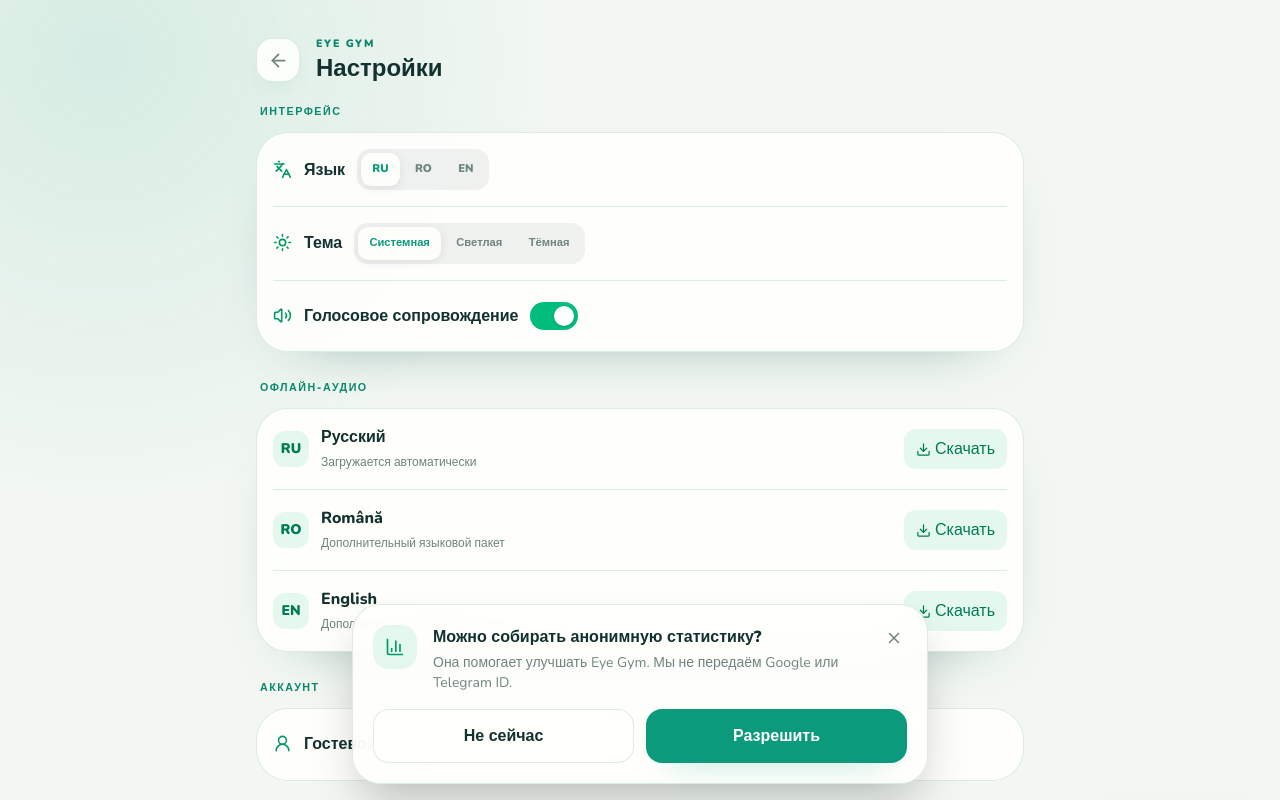
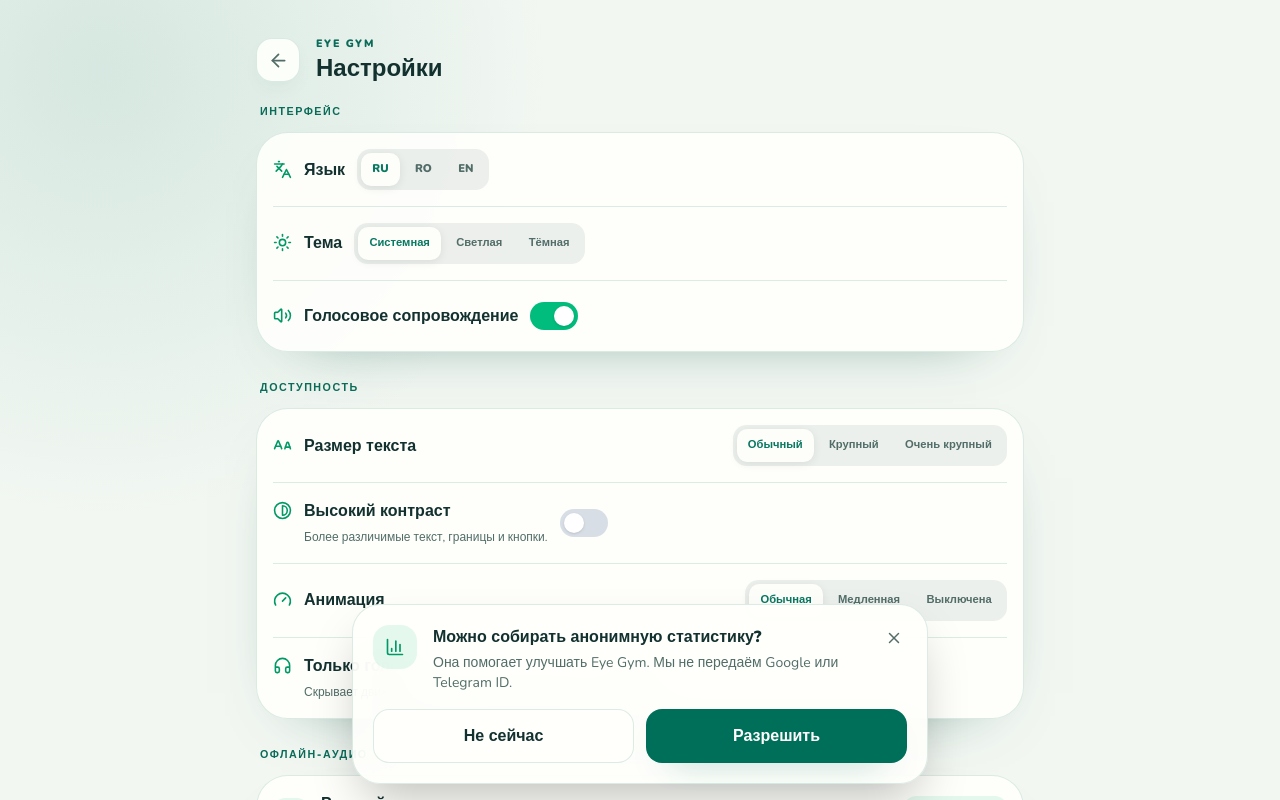
Before and after one commit to niko009/eye-gym-app, a React (Vite) app: page / in a window 1280 px wide. Both pictures are taken after a click on the button 1066 px from the left and 40 px from the top of the page. Shown: the top 800 px of the page. Built offline with nearby package versions, Linux system fonts and the light colour scheme; no server answers.

Commit message:
feat: add accessible workout preferences

```diff
--- a/index.html
+++ b/index.html
@@ -12,9 +12,13 @@
       (() => {
         try {
           const raw = localStorage.getItem('eye_gym_settings_v2');
-          const saved = raw ? JSON.parse(raw).theme : 'system';
+          const settings = raw ? JSON.parse(raw) : {};
+          const saved = settings.theme || 'system';
           const dark = saved === 'dark' || (saved !== 'light' && matchMedia('(prefers-color-scheme: dark)').matches);
           document.documentElement.dataset.theme = dark ? 'dark' : 'light';
+          document.documentElement.dataset.textSize = settings.textSize || 'default';
+          document.documentElement.dataset.contrast = settings.highContrast ? 'high' : 'standard';
+          document.documentElement.dataset.motion = settings.motion || 'normal';
         } catch {
           document.documentElement.dataset.theme = matchMedia('(prefers-color-scheme: dark)').matches ? 'dark' : 'light';
         }
--- a/src/App.tsx
+++ b/src/App.tsx
@@ -1,5 +1,5 @@
 import {useEffect, useRef, useState} from 'react';
-import {AnimatePresence, motion} from 'motion/react';
+import {AnimatePresence, MotionConfig, motion} from 'motion/react';
 import Dashboard from './components/Dashboard';
 import ConsentBanner from './components/ConsentBanner';
 import InstallPrompt from './components/InstallPrompt';
@@ -114,11 +114,14 @@ export default function App() {
       const dark = settings.theme === 'dark' || (settings.theme === 'system' && media.matches);
       document.documentElement.dataset.theme = dark ? 'dark' : 'light';
       document.documentElement.lang = settings.language;
+      document.documentElement.dataset.textSize = settings.textSize;
+      document.documentElement.dataset.contrast = settings.highContrast ? 'high' : 'standard';
+      document.documentElement.dataset.motion = settings.motion;
     };
     applyTheme();
     media.addEventListener('change', applyTheme);
     return () => media.removeEventListener('change', applyTheme);
-  }, [settings.language, settings.theme]);
+  }, [settings.highContrast, settings.language, settings.motion, settings.textSize, settings.theme]);
 
   useEffect(() => configureAnalytics(settings.analyticsConsent), [settings.analyticsConsent]);
 
@@ -204,6 +207,7 @@ export default function App() {
   const stats = calculateStats(records);
 
   return (
+    <MotionConfig reducedMotion={settings.motion === 'off' ? 'always' : 'user'} transition={settings.motion === 'slow' ? {duration: 0.55} : undefined}>
     <div className="mx-auto min-h-[var(--tg-viewport-stable-height,100dvh)] max-w-5xl text-tg-text">
       <AnimatePresence mode="wait">
         {view === 'dashboard' && (
@@ -245,9 +249,10 @@ export default function App() {
           />
         )}
       </AnimatePresence>
-      {settings.analyticsConsent !== 'unknown' ? <PwaUpdatePrompt language={settings.language} /> : null}
-      {settings.analyticsConsent !== 'unknown' ? <InstallPrompt language={settings.language} /> : null}
+      {!activePlan && settings.analyticsConsent !== 'unknown' ? <PwaUpdatePrompt language={settings.language} /> : null}
+      {!activePlan && settings.analyticsConsent !== 'unknown' ? <InstallPrompt language={settings.language} /> : null}
       <ConsentBanner settings={settings} onUpdate={updateSettings} />
     </div>
+    </MotionConfig>
   );
 }
--- a/src/api/sync.ts
+++ b/src/api/sync.ts
@@ -27,6 +27,7 @@ export async function bootstrapAccount(local: UserSettings): Promise<UserSetting
     return local;
   }
   return {
+    ...local,
     language: remote.language,
     theme: remote.theme,
     voiceEnabled: remote.voiceEnabled,
--- a/src/components/PwaUpdatePrompt.tsx
+++ b/src/components/PwaUpdatePrompt.tsx
@@ -1,3 +1,4 @@
+import {useEffect} from 'react';
 import {RefreshCw, WifiOff, X} from 'lucide-react';
 import {useRegisterSW} from 'virtual:pwa-register/react';
 import type {Language} from '../types';
@@ -10,11 +11,16 @@ const copy = {
 
 export default function PwaUpdatePrompt({language}: {language: Language}) {
   const {offlineReady: [offlineReady, setOfflineReady], needRefresh: [needRefresh, setNeedRefresh], updateServiceWorker} = useRegisterSW();
+  useEffect(() => {
+    if (!offlineReady || needRefresh) return;
+    const timer = window.setTimeout(() => setOfflineReady(false), 5000);
+    return () => window.clearTimeout(timer);
+  }, [offlineReady, needRefresh, setOfflineReady]);
   if (!offlineReady && !needRefresh) return null;
   const t = copy[language];
   const close = () => {setOfflineReady(false); setNeedRefresh(false)};
   return (
-    <aside aria-live="polite" className="fixed bottom-4 left-1/2 z-[100] flex w-[calc(100%-2rem)] max-w-md -translate-x-1/2 items-center gap-3 rounded-3xl border border-emerald-400/20 bg-tg-secondary-bg p-4 shadow-2xl backdrop-blur-xl">
+    <aside aria-live="polite" className="fixed bottom-24 left-1/2 z-40 flex w-[calc(100%-2rem)] max-w-md -translate-x-1/2 items-center gap-3 rounded-3xl border border-emerald-400/20 bg-tg-secondary-bg p-4 shadow-2xl backdrop-blur-xl sm:bottom-6">
       <div className="grid size-11 shrink-0 place-items-center rounded-2xl bg-emerald-500/12 text-emerald-500">{needRefresh ? <RefreshCw size={20} /> : <WifiOff size={20} />}</div>
       <div className="min-w-0 flex-1"><p className="font-extrabold text-tg-text">{needRefresh ? t.update : t.offline}</p><p className="text-xs text-tg-hint">{needRefresh ? t.updateBody : t.offlineBody}</p></div>
       {needRefresh && <button type="button" onClick={() => void updateServiceWorker(true)} className="rounded-xl bg-emerald-600 px-3 py-2 text-xs font-black text-white">{t.action}</button>}
--- a/src/components/SettingsView.tsx
+++ b/src/components/SettingsView.tsx
@@ -1,12 +1,12 @@
 import {useState} from 'react';
 import type {ReactNode} from 'react';
 import {AnimatePresence, motion} from 'motion/react';
-import {ArrowLeft, BarChart3, Bell, FileText, Languages, LogIn, LogOut, Moon, Plus, Sun, Trash2, UserRound, Volume2} from 'lucide-react';
+import {ALargeSmall, ArrowLeft, BarChart3, Bell, Contrast, FileText, Gauge, Headphones, Languages, LogIn, LogOut, Moon, Plus, Sun, Trash2, UserRound, Volume2} from 'lucide-react';
 import {api} from '../api/client';
 import type {PublicConfig} from '../api/types';
 import {getMessages} from '../i18n';
 import {getTelegramWebApp} from '../platform/telegram';
-import type {Language, SessionState, ThemePreference, UserSettings} from '../types';
+import type {Language, MotionPreference, SessionState, TextSizePreference, ThemePreference, UserSettings} from '../types';
 import AudioPackSettings from './AudioPackSettings';
 
 interface Props {settings: UserSettings; session: SessionState; publicConfig: PublicConfig; reminderStatus: 'idle' | 'saving' | 'enabled' | 'disabled' | 'unsupported' | 'denied' | 'error'; onSessionChange: (session: SessionState) => void; onUpdate: (settings: UserSettings) => void; onClose: () => void; onReset: () => void}
@@ -30,7 +30,14 @@ export default function SettingsView({settings, session, publicConfig, reminderS
         <SettingsSection title={t.appearance}>
           <div className="settings-row"><RowLabel icon={<Languages />} text={t.language} /><div className="segmented">{(['ru', 'ro', 'en'] as Language[]).map((language) => <button type="button" key={language} onClick={() => onUpdate({...settings, language})} className={settings.language === language ? 'selected' : ''}>{language.toUpperCase()}</button>)}</div></div>
           <div className="settings-row items-start"><RowLabel icon={settings.theme === 'dark' ? <Moon /> : <Sun />} text={t.theme} /><div className="segmented flex-wrap justify-end">{(['system', 'light', 'dark'] as ThemePreference[]).map((theme) => <button type="button" key={theme} onClick={() => onUpdate({...settings, theme})} className={settings.theme === theme ? 'selected' : ''}>{theme === 'system' ? t.themeSystem : theme === 'light' ? t.themeLight : t.themeDark}</button>)}</div></div>
-          <div className="settings-row"><RowLabel icon={<Volume2 />} text={t.voice} /><Switch checked={settings.voiceEnabled} label={t.voice} onChange={(voiceEnabled) => onUpdate({...settings, voiceEnabled})} /></div>
+          <div className="settings-row"><RowLabel icon={<Volume2 />} text={t.voice} /><Switch checked={settings.voiceEnabled} label={t.voice} onChange={(voiceEnabled) => onUpdate({...settings, voiceEnabled, voiceOnly: voiceEnabled ? settings.voiceOnly : false})} /></div>
+        </SettingsSection>
+
+        <SettingsSection title={t.accessibility}>
+          <div className="settings-row items-start"><RowLabel icon={<ALargeSmall />} text={t.textSize} /><div className="segmented ml-auto flex-wrap justify-end">{(['default', 'large', 'extra-large'] as TextSizePreference[]).map((textSize) => <button type="button" key={textSize} onClick={() => onUpdate({...settings, textSize})} className={settings.textSize === textSize ? 'selected' : ''}>{textSize === 'default' ? t.textDefault : textSize === 'large' ? t.textLarge : t.textExtraLarge}</button>)}</div></div>
+          <div className="settings-row"><RowLabel icon={<Contrast />} text={t.highContrast} hint={t.highContrastHint} /><Switch checked={settings.highContrast} label={t.highContrast} onChange={(highContrast) => onUpdate({...settings, highContrast})} /></div>
+          <div className="settings-row items-start"><RowLabel icon={<Gauge />} text={t.motion} /><div className="segmented ml-auto flex-wrap justify-end">{(['normal', 'slow', 'off'] as MotionPreference[]).map((motion) => <button type="button" key={motion} onClick={() => onUpdate({...settings, motion})} className={settings.motion === motion ? 'selected' : ''}>{motion === 'normal' ? t.motionNormal : motion === 'slow' ? t.motionSlow : t.motionOff}</button>)}</div></div>
+          <div className="settings-row"><RowLabel icon={<Headphones />} text={t.voiceOnly} hint={t.voiceOnlyHint} /><Switch checked={settings.voiceOnly} label={t.voiceOnly} onChange={(voiceOnly) => onUpdate({...settings, voiceOnly, voiceEnabled: voiceOnly || settings.voiceEnabled})} /></div>
         </SettingsSection>
 
         <SettingsSection title={t.audioPacks}>
--- a/src/components/WorkoutSession.tsx
+++ b/src/components/WorkoutSession.tsx
@@ -1,6 +1,6 @@
 import {useEffect, useRef, useState} from 'react';
 import {AnimatePresence, motion} from 'motion/react';
-import {CheckCircle2, ChevronLeft, Pause, Play, RotateCcw, SkipForward, Volume2, VolumeX, X} from 'lucide-react';
+import {CheckCircle2, ChevronLeft, Headphones, Pause, Play, RotateCcw, SkipForward, Volume2, VolumeX, X} from 'lucide-react';
 import {pauseVoice, speakCue, speakExercise, stopVoice} from '../audio/voice';
 import {EXERCISE_BY_ID, localize} from '../data';
 import {completeWorkout, REST_SECONDS} from '../domain/workouts';
@@ -146,9 +146,15 @@ export default function WorkoutSession({plan, complex, settings, onComplete, onE
             </motion.div>
           ) : (
             <motion.div key={`${state.index}-${currentExercise.id}`} initial={{opacity: 0, y: 18}} animate={{opacity: 1, y: 0}} exit={{opacity: 0, y: -18}} className="w-full text-center">
-              <div className="mx-auto max-w-xl rounded-[3rem] border border-[var(--line)] bg-tg-secondary-bg p-2 shadow-[0_28px_80px_-55px_rgba(7,77,67,.75)]">
-                <ExerciseAnimation type={currentExercise.animationType} />
-              </div>
+              {settings.voiceOnly ? (
+                <div className="mx-auto grid min-h-64 max-w-xl place-items-center rounded-[3rem] border border-[var(--line)] bg-tg-secondary-bg p-8 shadow-[0_28px_80px_-55px_rgba(7,77,67,.75)]">
+                  <div><Headphones aria-hidden="true" className="mx-auto size-16 text-emerald-600" /><p className="mt-5 max-w-sm font-extrabold leading-7 text-tg-hint">{t.voiceOnlyActive}</p></div>
+                </div>
+              ) : (
+                <div className="mx-auto max-w-xl rounded-[3rem] border border-[var(--line)] bg-tg-secondary-bg p-2 shadow-[0_28px_80px_-55px_rgba(7,77,67,.75)]">
+                  <ExerciseAnimation type={currentExercise.animationType} motionPreference={settings.motion} />
+                </div>
+              )}
               <div className="mt-5 text-6xl font-black tabular-nums tracking-tighter sm:text-7xl">{formatTimer(seconds)}</div>
               <p className="mx-auto mt-4 max-w-xl text-sm leading-6 text-tg-hint sm:text-base">{localize(currentExercise.instruction, settings.language)}</p>
             </motion.div>
--- a/src/i18n.ts
+++ b/src/i18n.ts
@@ -15,6 +15,10 @@ const ru = {
   history: 'История', activity: 'Активность за 14 дней', completed: 'Завершено', times: (count: number) => `${count} раз`,
   settingsTitle: 'Настройки', appearance: 'Интерфейс', theme: 'Тема', themeSystem: 'Системная', themeLight: 'Светлая', themeDark: 'Тёмная',
   language: 'Язык', voice: 'Голосовое сопровождение', reminders: 'Напоминания', addReminder: 'Добавить время',
+  accessibility: 'Доступность', textSize: 'Размер текста', textDefault: 'Обычный', textLarge: 'Крупный', textExtraLarge: 'Очень крупный',
+  highContrast: 'Высокий контраст', highContrastHint: 'Более различимые текст, границы и кнопки.',
+  motion: 'Анимация', motionNormal: 'Обычная', motionSlow: 'Медленная', motionOff: 'Выключена',
+  voiceOnly: 'Только голос', voiceOnlyHint: 'Скрывает движущуюся схему во время упражнения.', voiceOnlyActive: 'Слушайте инструкцию. Смотреть на экран не нужно.',
   audioPacks: 'Офлайн-аудио', audioAutomatic: 'Загружается автоматически', audioOptional: 'Дополнительный языковой пакет', audioReady: 'Готово', audioDownload: 'Скачать',
   reminderHint: 'Напоминания включаются только после вашего согласия.', remove: 'Удалить', account: 'Аккаунт',
   reminderEnabled: 'Напоминания настроены', reminderDenied: 'Разрешение на уведомления отклонено', reminderUnsupported: 'Уведомления не настроены на сервере или не поддерживаются устройством', reminderSaving: 'Сохраняем расписание…',
@@ -45,6 +49,10 @@ const ro: typeof ru = {
   history: 'Istoric', activity: 'Activitate în 14 zile', completed: 'Finalizat', times: (count) => `${count} ori`,
   settingsTitle: 'Setări', appearance: 'Interfață', theme: 'Temă', themeSystem: 'Sistem', themeLight: 'Luminoasă', themeDark: 'Întunecată',
   language: 'Limbă', voice: 'Ghidare vocală', reminders: 'Mementouri', addReminder: 'Adaugă ora',
+  accessibility: 'Accesibilitate', textSize: 'Dimensiunea textului', textDefault: 'Normal', textLarge: 'Mare', textExtraLarge: 'Foarte mare',
+  highContrast: 'Contrast ridicat', highContrastHint: 'Text, margini și butoane mai ușor de distins.',
+  motion: 'Animație', motionNormal: 'Normală', motionSlow: 'Lentă', motionOff: 'Oprită',
+  voiceOnly: 'Doar voce', voiceOnlyHint: 'Ascunde schema animată în timpul exercițiului.', voiceOnlyActive: 'Ascultați instrucțiunea. Nu trebuie să priviți ecranul.',
   audioPacks: 'Audio offline', audioAutomatic: 'Se descarcă automat', audioOptional: 'Pachet lingvistic suplimentar', audioReady: 'Gata', audioDownload: 'Descarcă',
   reminderHint: 'Mementourile sunt activate numai cu acordul dvs.', remove: 'Șterge', account: 'Cont',
   reminderEnabled: 'Mementourile sunt configurate', reminderDenied: 'Permisiunea pentru notificări a fost refuzată', reminderUnsupported: 'Notificările nu sunt configurate pe server sau nu sunt acceptate de dispozitiv', reminderSaving: 'Se salvează programul…',
@@ -75,6 +83,10 @@ const en: typeof ru = {
   history: 'History', activity: 'Activity over 14 days', completed: 'Completed', times: (count) => `${count} times`,
   settingsTitle: 'Settings', appearance: 'Appearance', theme: 'Theme', themeSystem: 'System', themeLight: 'Light', themeDark: 'Dark',
   language: 'Language', voice: 'Voice guidance', reminders: 'Reminders', addReminder: 'Add time',
+  accessibility: 'Accessibility', textSize: 'Text size', textDefault: 'Default', textLarge: 'Large', textExtraLarge: 'Extra large',
+  highContrast: 'High contrast', highContrastHint: 'Makes text, borders, and buttons easier to distinguish.',
+  motion: 'Animation', motionNormal: 'Normal', motionSlow: 'Slow', motionOff: 'Off',
+  voiceOnly: 'Voice only', voiceOnlyHint: 'Hides the moving guide during an exercise.', voiceOnlyActive: 'Listen to the instruction. You do not need to look at the screen.',
   audioPacks: 'Offline audio', audioAutomatic: 'Downloads automatically', audioOptional: 'Additional language pack', audioReady: 'Ready', audioDownload: 'Download',
   reminderHint: 'Reminders are enabled only with your permission.', remove: 'Remove', account: 'Account',
   reminderEnabled: 'Reminders are configured', reminderDenied: 'Notification permission was denied', reminderUnsupported: 'Notifications are not configured on the server or supported by this device', reminderSaving: 'Saving schedule…',
--- a/src/index.css
+++ b/src/index.css
@@ -17,8 +17,10 @@
   --surface-page: #f2f7f2;
   --surface-card: rgba(255, 255, 252, 0.9);
   --text-primary: #12312f;
-  --text-muted: #6f8480;
-  --accent: #0b9b7c;
+  --text-muted: #526d68;
+  --accent: #087861;
+  --button-bg: #006f59;
+  --button-text: #ffffff;
   --line: rgba(12, 112, 93, 0.14);
 }
 
@@ -29,6 +31,8 @@
   --text-primary: #ecfaf5;
   --text-muted: #90aaa4;
   --accent: #38d4ae;
+  --button-bg: #087a66;
+  --button-text: #ffffff;
   --line: rgba(94, 224, 190, 0.14);
 }
 
@@ -38,6 +42,31 @@
   --text-primary: var(--tg-theme-text-color, #12312f);
   --text-muted: var(--tg-theme-hint-color, #6f8480);
   --accent: var(--tg-theme-button-color, #0b9b7c);
+  --button-bg: var(--tg-theme-button-color, #006f59);
+  --button-text: var(--tg-theme-button-text-color, #ffffff);
+}
+
+:root[data-text-size="large"] { font-size: 112.5%; }
+:root[data-text-size="extra-large"] { font-size: 125%; }
+
+:root[data-contrast="high"] {
+  --surface-page: #ffffff;
+  --surface-card: #ffffff;
+  --text-primary: #001d18;
+  --text-muted: #294e47;
+  --accent: #005b49;
+  --button-bg: #004f40;
+  --line: rgba(0, 52, 43, 0.46);
+}
+
+:root[data-theme="dark"][data-contrast="high"] {
+  --surface-page: #000000;
+  --surface-card: #071b17;
+  --text-primary: #ffffff;
+  --text-muted: #d3e5e0;
+  --accent: #7fffdc;
+  --button-bg: #006f59;
+  --line: rgba(210, 255, 242, 0.62);
 }
 
 * { box-sizing: border-box; }
@@ -113,7 +142,7 @@ button:focus-visible, input:focus-visible, select:focus-visible, a:focus-visible
   font-weight: 900;
   transition: transform 160ms ease, filter 160ms ease, background 160ms ease;
 }
-.primary-button { border: 1px solid transparent; background: var(--accent); color: white; box-shadow: 0 16px 35px -24px var(--accent); }
+.primary-button { border: 1px solid transparent; background: var(--button-bg); color: var(--button-text); box-shadow: 0 16px 35px -24px var(--accent); }
 .secondary-button { border: 1px solid var(--line); background: var(--surface-card); color: var(--text-primary); }
 .primary-button:hover { filter: brightness(0.94); }
 .primary-button:active, .secondary-button:active { transform: scale(0.985); }
@@ -123,6 +152,12 @@ button:focus-visible, input:focus-visible, select:focus-visible, a:focus-visible
 .segmented button { border-radius: 0.65rem; padding: 0.5rem 0.7rem; color: var(--text-muted); font-size: 0.7rem; font-weight: 900; }
 .segmented button.selected { background: var(--surface-card); color: var(--accent); box-shadow: 0 2px 10px rgba(0, 0, 0, 0.08); }
 @keyframes spin { to { transform: rotate(360deg); } }
+:root[data-motion="off"] *, :root[data-motion="off"] *::before, :root[data-motion="off"] *::after {
+  scroll-behavior: auto !important;
+  animation-duration: 0.01ms !important;
+  animation-iteration-count: 1 !important;
+  transition-duration: 0.01ms !important;
+}
 @media (prefers-reduced-motion: reduce) {
   *, *::before, *::after {
     scroll-behavior: auto !important;
--- a/src/storage/settings.ts
+++ b/src/storage/settings.ts
@@ -1,4 +1,4 @@
-import type {Language, ThemePreference, UserSettings} from '../types';
+import type {Language, MotionPreference, TextSizePreference, ThemePreference, UserSettings} from '../types';
 
 const SETTINGS_KEY = 'eye_gym_settings_v2';
 const LEGACY_SETTINGS_KEY = 'eye_gym_settings';
@@ -6,8 +6,12 @@ const CHANGE_EVENT = 'eye-gym:settings-changed';
 
 export const defaultSettings: UserSettings = {
   voiceEnabled: true,
+  voiceOnly: false,
   language: 'ru',
   theme: 'system',
+  textSize: 'default',
+  highContrast: false,
+  motion: 'normal',
   reminders: [],
   analyticsConsent: 'unknown',
 };
@@ -20,6 +24,14 @@ function isTheme(value: unknown): value is ThemePreference {
   return value === 'light' || value === 'dark' || value === 'system';
 }
 
+function isTextSize(value: unknown): value is TextSizePreference {
+  return value === 'default' || value === 'large' || value === 'extra-large';
+}
+
+function isMotion(value: unknown): value is MotionPreference {
+  return value === 'normal' || value === 'slow' || value === 'off';
+}
+
 function normalize(value: unknown): UserSettings {
   if (!value || typeof value !== 'object') return defaultSettings;
   const source = value as Partial<UserSettings> & {remindersEnabled?: boolean; reminderTime?: string};
@@ -30,8 +42,12 @@ function normalize(value: unknown): UserSettings {
       : [];
   return {
     voiceEnabled: typeof source.voiceEnabled === 'boolean' ? source.voiceEnabled : defaultSettings.voiceEnabled,
+    voiceOnly: typeof source.voiceOnly === 'boolean' ? source.voiceOnly : defaultSettings.voiceOnly,
     language: isLanguage(source.language) ? source.language : defaultSettings.language,
     theme: isTheme(source.theme) ? source.theme : defaultSettings.theme,
+    textSize: isTextSize(source.textSize) ? source.textSize : defaultSettings.textSize,
+    highContrast: typeof source.highContrast === 'boolean' ? source.highContrast : defaultSettings.highContrast,
+    motion: isMotion(source.motion) ? source.motion : defaultSettings.motion,
     reminders,
     analyticsConsent: source.analyticsConsent === 'granted' || source.analyticsConsent === 'denied'
       ? source.analyticsConsent
--- a/src/types.ts
+++ b/src/types.ts
@@ -1,5 +1,7 @@
 export type Language = 'ru' | 'ro' | 'en';
 export type ThemePreference = 'light' | 'dark' | 'system';
+export type TextSizePreference = 'default' | 'large' | 'extra-large';
+export type MotionPreference = 'normal' | 'slow' | 'off';
 export type AuthProvider = 'google' | 'telegram';
 
 export type LocalizedText = Record<Language, string>;
@@ -75,8 +77,12 @@ export interface ReminderTime {
 
 export interface UserSettings {
   voiceEnabled: boolean;
+  voiceOnly: boolean;
   language: Language;
   theme: ThemePreference;
+  textSize: TextSizePreference;
+  highContrast: boolean;
+  motion: MotionPreference;
   reminders: ReminderTime[];
   analyticsConsent: 'unknown' | 'granted' | 'denied';
 }
```
Also changed, not shown: src/components/ExerciseAnimation.tsx (+18 -9 lines), 1 other file (tests, documents, lock files or other folders).
